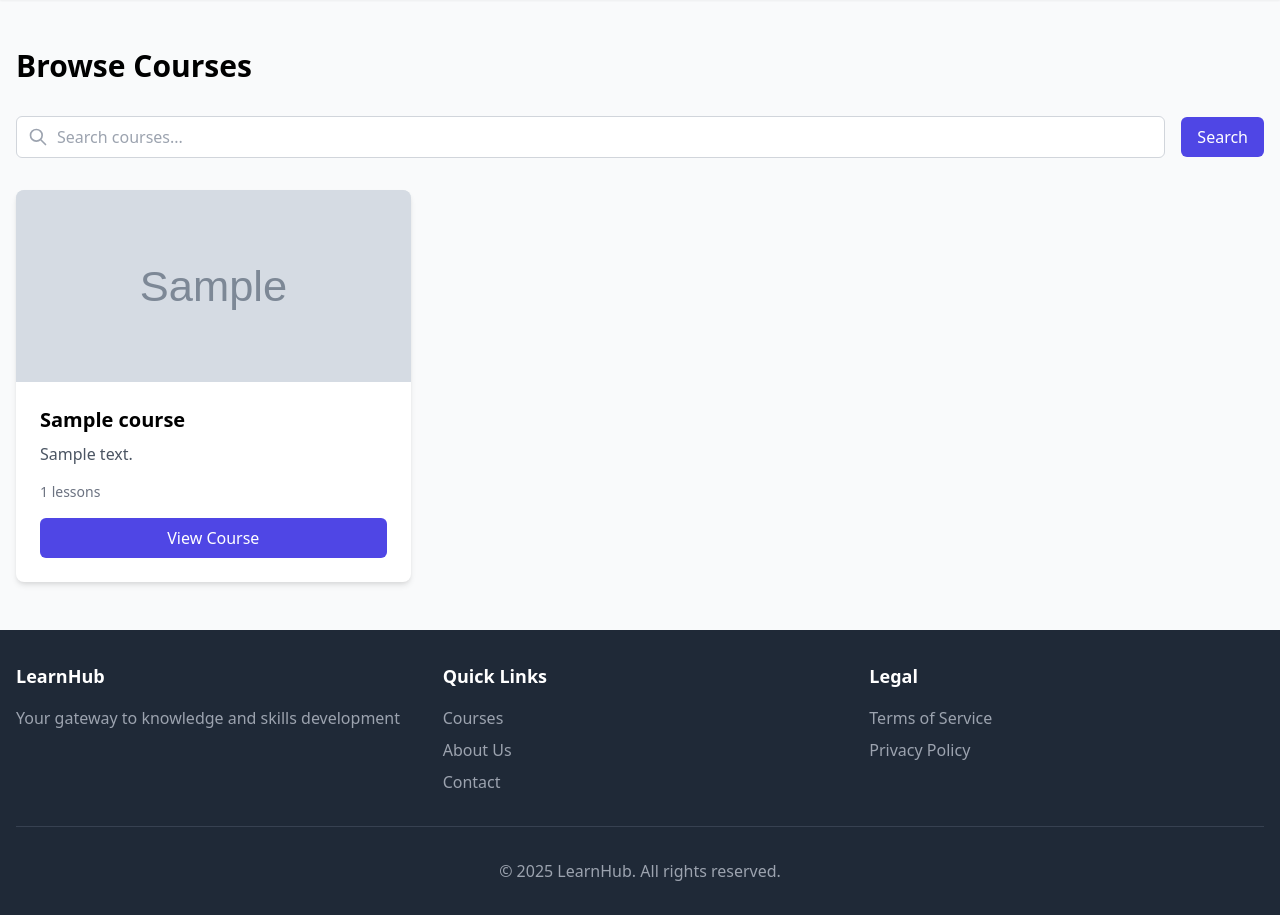
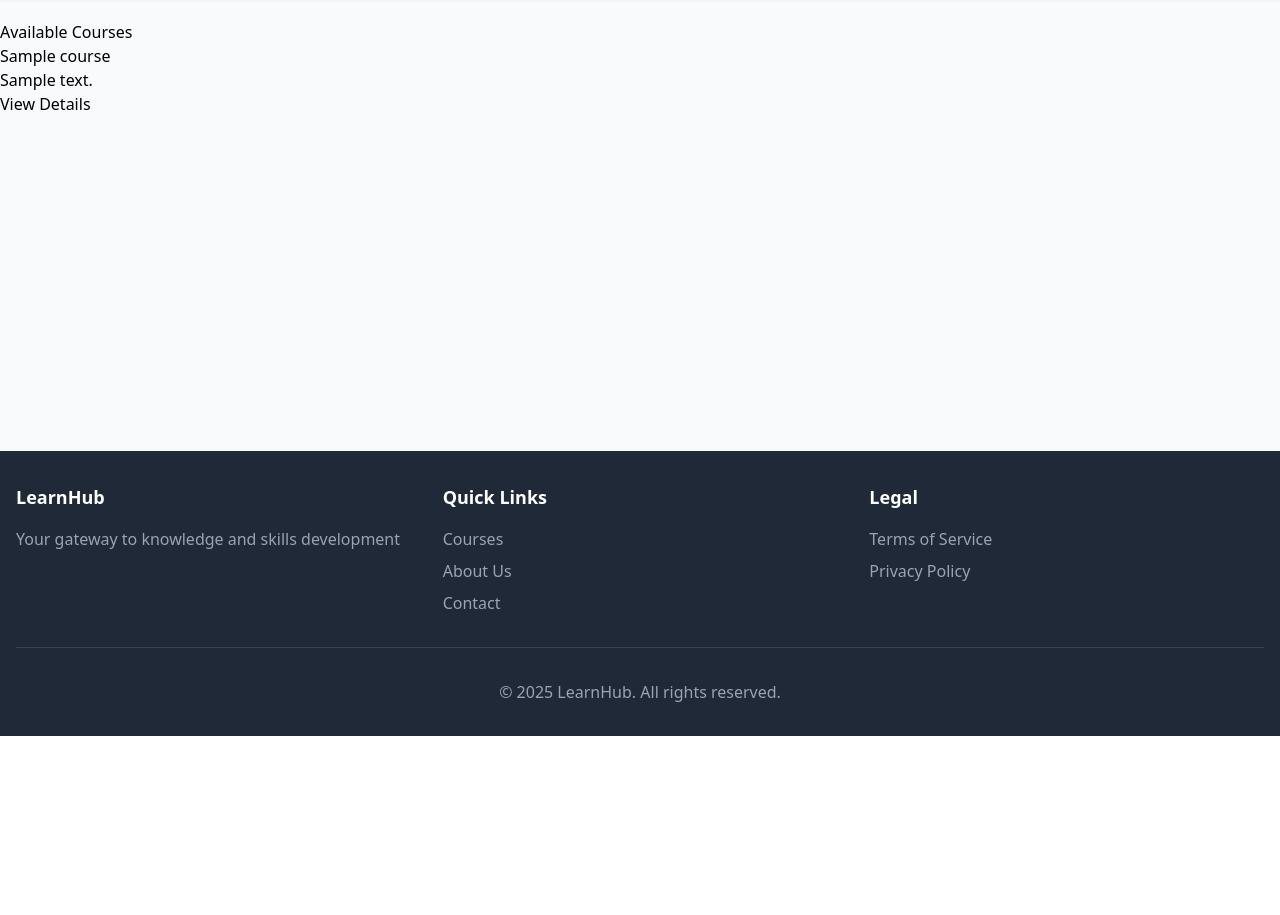
Before and after one commit to youseifMahmoud/LMS, a Django app: template courses/templates/courses/course_list.html in a window 1280 px wide. Shown: the part 64-979 px from the top of the page. After the commit the page ends 800 px from the top, so only its background shows below. Run offline with Django 4.2, Linux system fonts and the light colour scheme; the template is opened without the code that fills it: most values are stand-ins (such as "Sample title", 1, 10 or a date in 2020); grey boxes marked "Sample" are stand-in pictures.

Commit message:
Update course_list.html

```diff
--- a/courses/templates/courses/course_list.html
+++ b/courses/templates/courses/course_list.html
@@ -1,72 +1,27 @@
-{% extends 'courses/base.html' %}
-
-{% block title %}LearnHub - Courses{% endblock %}
+{% extends 'base.html' %}
 
 {% block content %}
-<div class="container mx-auto px-4 py-12">
-    <h1 class="text-3xl font-bold mb-8">Browse Courses</h1>
-
-    <div class="mb-8">
-        <form method="get" action="{% url 'course_list' %}" class="flex items-center">
-            <div class="relative flex-1">
-                <svg xmlns="http://www.w3.org/2000/svg" class="absolute left-3 top-1/2 transform -translate-y-1/2 text-gray-400 h-5 w-5" fill="none" viewBox="0 0 24 24" stroke="currentColor">
-                    <path stroke-linecap="round" stroke-linejoin="round" stroke-width="2" d="M21 21l-6-6m2-5a7 7 0 11-14 0 7 7 0 0114 0z" />
-                </svg>
-                <input type="text" name="search" value="{{ request.GET.search|default:'' }}" placeholder="Search courses..."
-                       class="pl-10 pr-4 py-2 w-full border border-gray-300 rounded-md focus:outline-none focus:ring-2 focus:ring-indigo-500 focus:border-indigo-500">
-            </div>
-            <button type="submit" class="ml-4 bg-indigo-600 text-white px-4 py-2 rounded-md hover:bg-indigo-700 transition">
-                Search
-            </button>
-        </form>
-    </div>
-
-    <div class="grid md:grid-cols-3 gap-8">
-        {% for course in courses %}
-        <div class="bg-white rounded-lg shadow-md overflow-hidden">
-            <div class="h-48 bg-gray-200">
-                {% if course.image %}
-                <img src="{{ course.image.url }}" alt="{{ course.title }}" class="w-full h-full object-cover">
-                {% endif %}
-            </div>
-            <div class="p-6">
-                <h3 class="text-xl font-bold mb-2">{{ course.title }}</h3>
-                <p class="text-gray-600 mb-4">{{ course.description|truncatechars:100 }}</p>
-                <p class="text-sm text-gray-500 mb-4">{{ course.lessons.count }} lessons</p>
-                <a href="{% url 'course_detail' course.id %}" class="block text-center bg-indigo-600 text-white py-2 px-4 rounded-md hover:bg-indigo-700 transition">
-                    View Course
-                </a>
-            </div>
+<div class="container mt-5">
+    <h2>Available Courses</h2>
+    {% if is_teacher %}
+        <a href="{% url 'create_course' %}" class="btn btn-success mb-3">Create New Course</a>
+    {% endif %}
+    {% if courses %}
+        <div class="row">
+            {% for course in courses %}
+                <div class="col-md-4 mb-3">
+                    <div class="card">
+                        <div class="card-body">
+                            <h5 class="card-title">{{ course.title }}</h5>
+                            <p class="card-text">{{ course.description|truncatewords:20 }}</p>
+                            <a href="{% url 'course_detail' course.id %}" class="btn btn-primary">View Details</a>
+                        </div>
+                    </div>
+                </div>
+            {% endfor %}
         </div>
-        {% empty %}
-        <div class="col-span-3 text-center py-8">
-            <p class="text-gray-500">No courses found. Please try a different search.</p>
-        </div>
-        {% endfor %}
-    </div>
-
-    {% if is_paginated %}
-    <div class="mt-8 flex justify-center">
-        <div class="inline-flex rounded-md shadow-sm">
-            {% if page_obj.has_previous %}
-            <a href="?page={{ page_obj.previous_page_number }}{% if request.GET.search %}&search={{ request.GET.search }}{% endif %}"
-               class="px-4 py-2 border border-gray-300 bg-white text-sm font-medium text-gray-700 hover:bg-gray-50">
-                Previous
-            </a>
-            {% endif %}
-
-            <span class="px-4 py-2 border border-gray-300 bg-gray-100 text-sm font-medium text-gray-700">
-                Page {{ page_obj.number }} of {{ page_obj.paginator.num_pages }}
-            </span>
-
-            {% if page_obj.has_next %}
-            <a href="?page={{ page_obj.next_page_number }}{% if request.GET.search %}&search={{ request.GET.search }}{% endif %}"
-               class="px-4 py-2 border border-gray-300 bg-white text-sm font-medium text-gray-700 hover:bg-gray-50">
-                Next
-            </a>
-            {% endif %}
-        </div>
-    </div>
+    {% else %}
+        <p>No courses available.</p>
     {% endif %}
 </div>
 {% endblock %}
```
